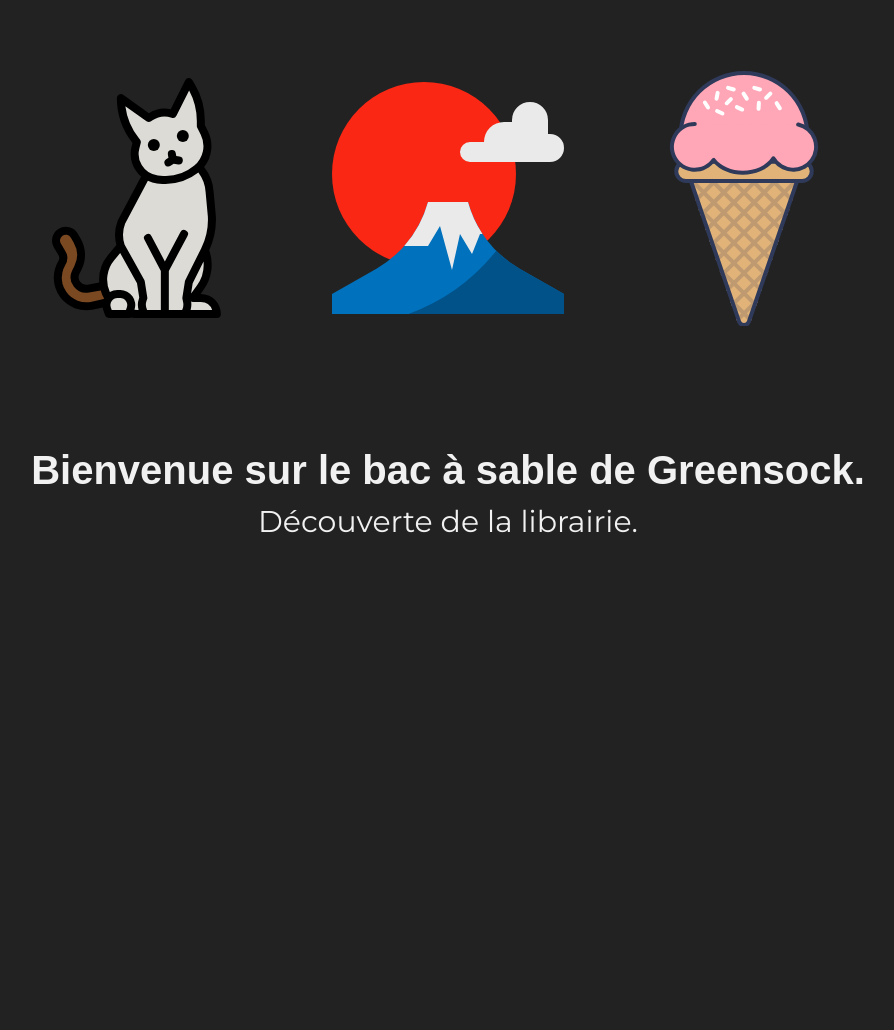
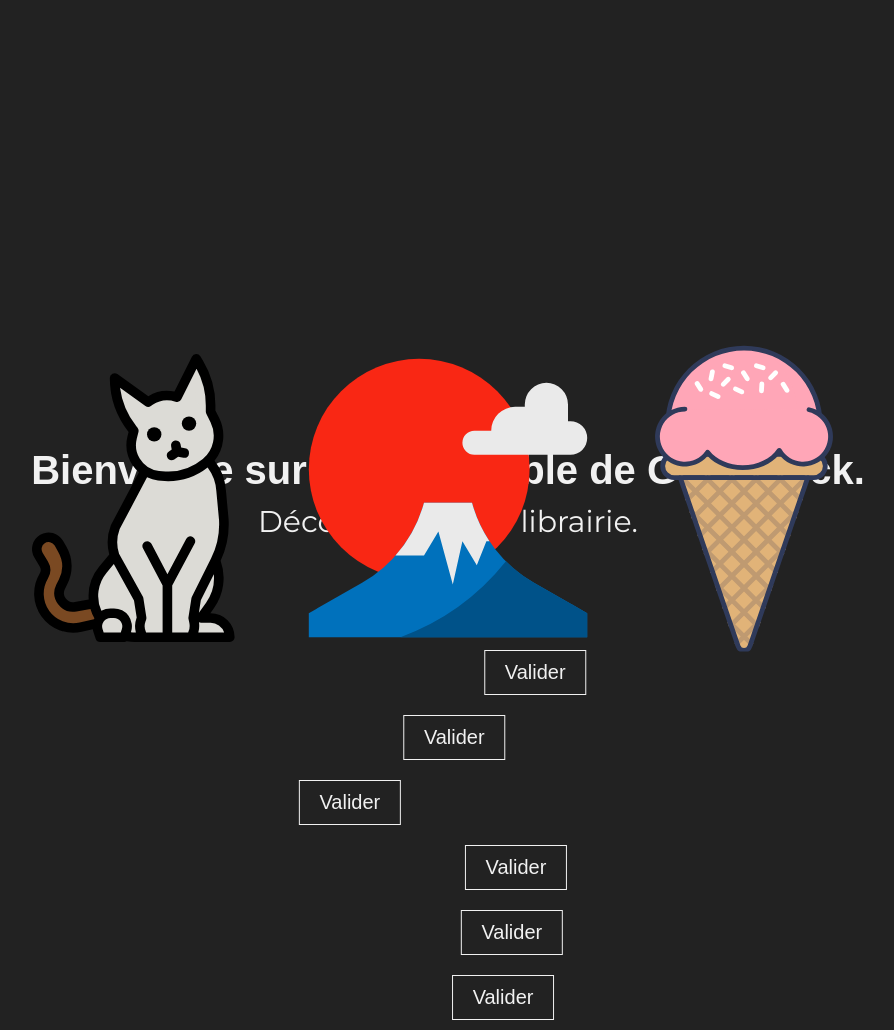
Before and after one commit to killian-dv/Sandbox-GSAP, a plain HTML site: page index.html in a window 1280 px wide. Shown: the whole page, without its empty margins (192-1086 px from the left). Before the commit the page ends 800 px from the top, so only its background shows below. Drawn offline with nearby package versions, Linux system fonts and the light colour scheme; a web font is replaced by a local one.

Commit message:
easing + stagger + random

```diff
--- a/app.js
+++ b/app.js
@@ -0,0 +1,17 @@
+const img1 = document.querySelector('.container-images img:nth-child(1)')
+const btnCat = document.querySelector('.cat-fade')
+// gsap.to(img1, {x: 100, duration: 2})
+gsap.to('.container-images img', {y: 300, scale: 1.2, duration: 2, ease: 'power1', stagger: function(index){
+    return index * 0.2
+}
+})
+
+// gsap.from(img1, {x: 100, duration: 2})
+
+// btnCat.addEventListener('click', () => {
+//     // gsap.from(img1, {opacity: 0, duration: 3})
+//     // gsap.fromTo(img1, {opacity: 0}, {opacity: 1, duration: 3})
+//     // gsap.to(img1, {opacity: 0, scale: 2, duration: 3, delay: 2})
+// })
+
+gsap.to('.container-btns button', {duration: 0.2, x: "random(-100, 100)", stagger: 0.2})
--- a/index.html
+++ b/index.html
@@ -24,18 +24,20 @@
     <h1 class="title">Bienvenue sur le bac à sable de Greensock.</h1>
     <p class="txt">Découverte de la librairie.</p>
 
+    <!-- <button class="cat-fade">Apparition du chat</button> -->
+
 
 
     <!-- Stagger -->
 
-<!-- <div class="container-btns">
+    <div class="container-btns">
         <button class="btn">Valider</button>
         <button class="btn">Valider</button>
         <button class="btn">Valider</button>
         <button class="btn">Valider</button>
         <button class="btn">Valider</button>
         <button class="btn">Valider</button>
-</div> -->
+    </div>
 
     <script src="https://cdnjs.cloudflare.com/ajax/libs/gsap/3.11.5/gsap.min.js"></script>
     <script src="app.js"></script>
--- a/style.css
+++ b/style.css
@@ -8,7 +8,7 @@
 
 body {
   background: #222;
-  overflow: hidden;
+  /* overflow: hidden; */
 }
 
 .container-images {
```
Lines whose indentation alone changed are shown as unchanged.
